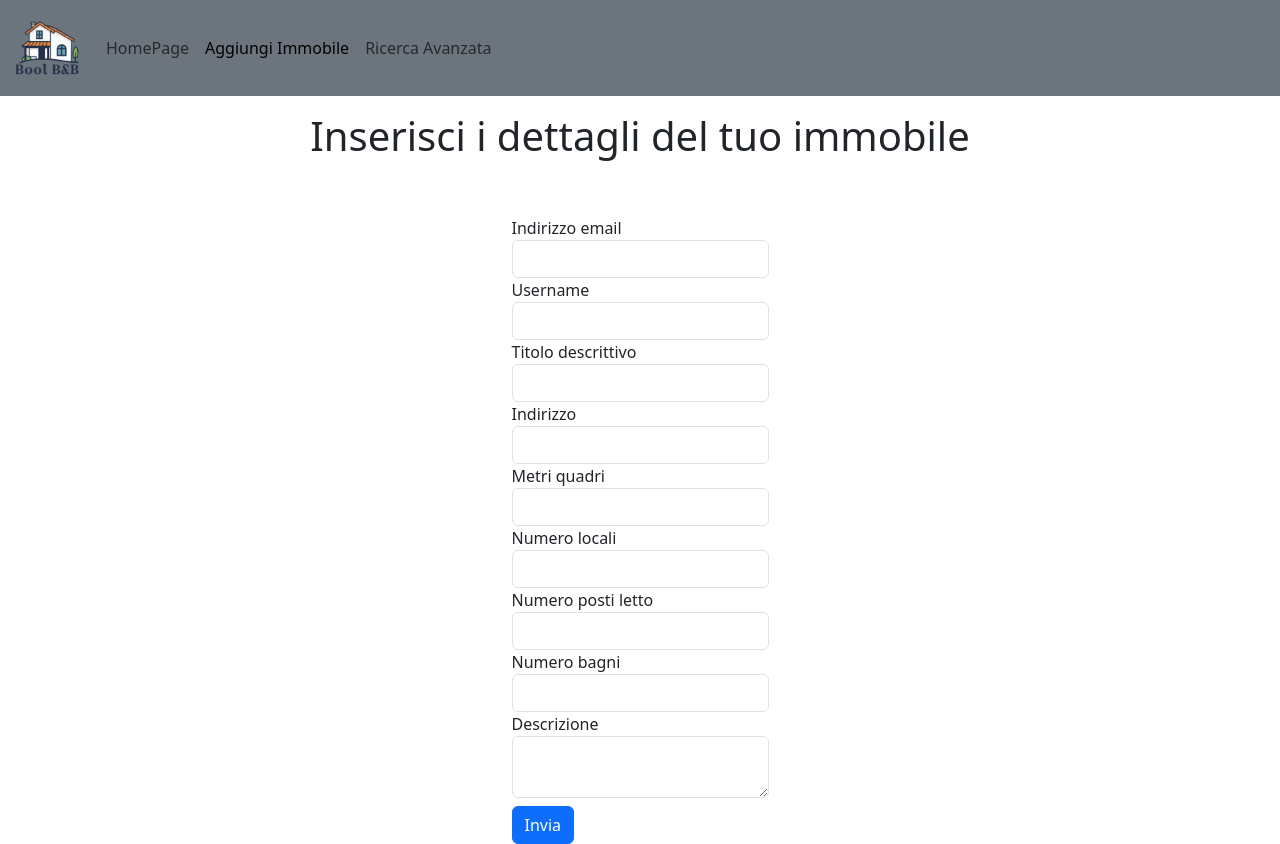
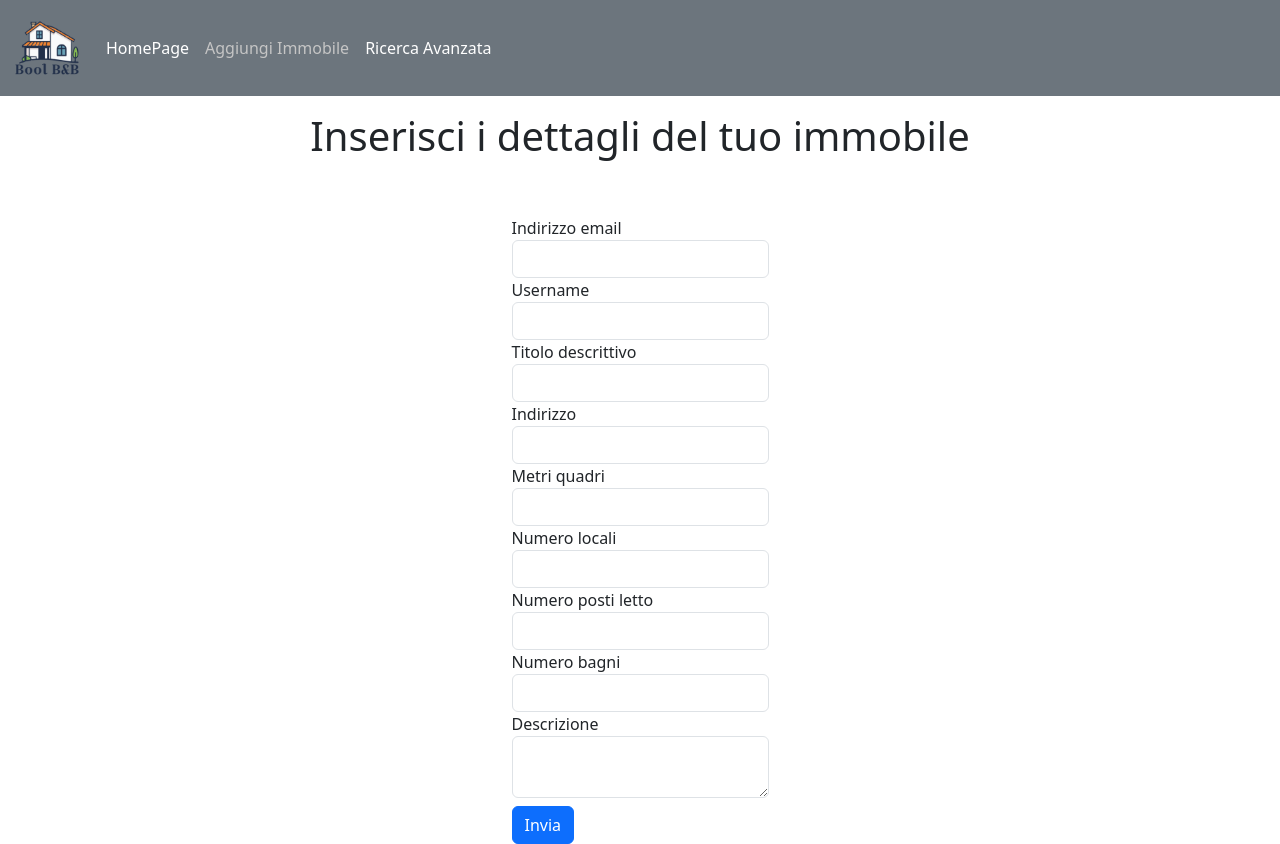
Before and after one commit to AlessandroSottosanti/bool-bnb-team-3, a React (Vite) app: page /create in a window 1280 px wide. Built offline with nearby package versions, Linux system fonts and the light colour scheme; no server answers.

Commit message:
feat: style navlinks

```diff
--- a/src/index.css
+++ b/src/index.css
@@ -1,3 +1,12 @@
 * {
   list-style: none;
 }
+
+.navbar .container-fluid a {
+  color: white;
+}
+
+.navbar .container-fluid .nav-item a.nav-link.nav-link.active{
+  font-weight: 500;
+  color: rgb(197, 197, 197);
+}
```
